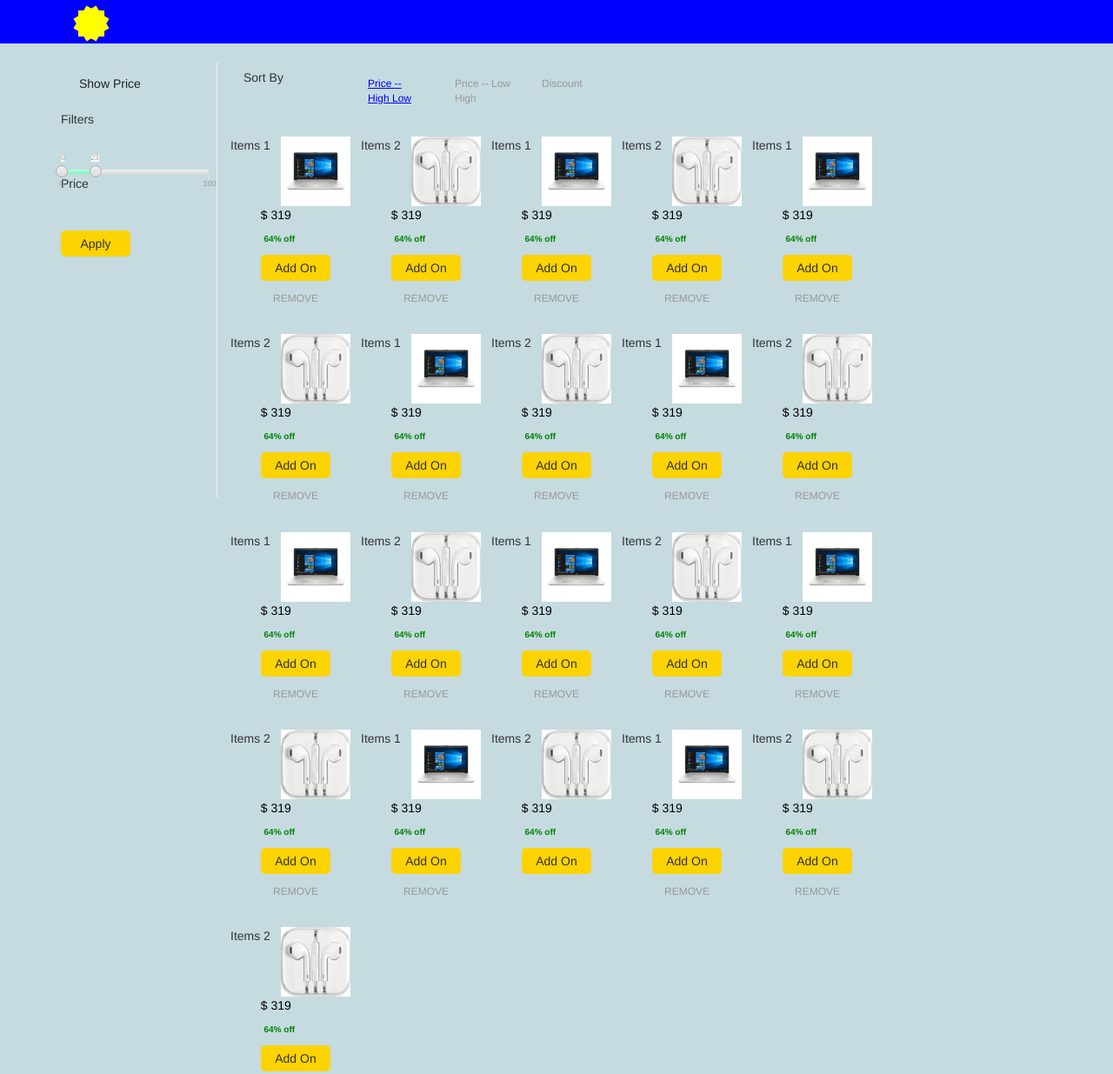
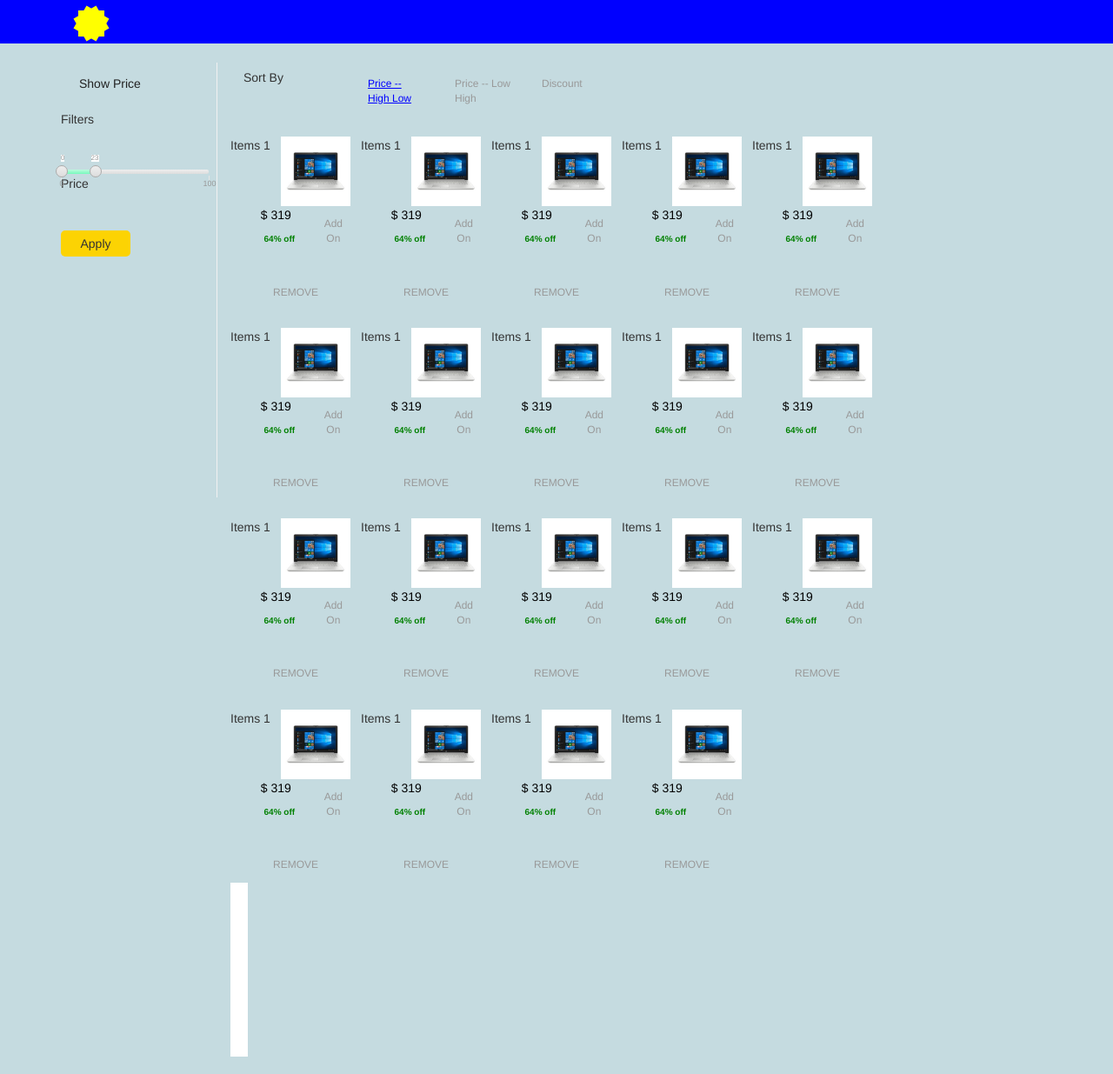
Before and after one commit to AtiSen/Adobe.github.io, a plain HTML site: page index.html in a window 1280 px wide. Shown: the top 1235 px of the page at 87% size. Drawn offline with Linux system fonts and the light colour scheme.

Commit message:
Changes in file

```diff
--- a/index.html
+++ b/index.html
@@ -52,14 +52,14 @@
             <div class="row">
 
            <div class="left-pull col-lg-2 border-rt">
-            <a href="#" id="showmodal">Show Price</a>
+            <a href="#">Show Price</a>
               <h5>Filters</h5>
 
                  <div class="range">
 
                     <input type="range" class="slider-input slider range-slider" value="23" />
                     <p>Price</p>
-                    <button class="apply">Apply</button>
+                    <button class="apply" id="showmodal">Apply</button>
                  </div>
 
               </div>
@@ -71,153 +71,159 @@
                 <li><a href="#">Price -- Low High</a></li>
                 <li><a href="#">Discount</a></li>
             </ul>
-            <div class="shoppingCart">
-               <ul>
+            <div>
+               <ul class="shoppingCart">
                    <li>
                        <img src="images/laptop240x240.jpg" width="150" height="150"  />
                        <span>Items 1</span>
                        <span class="small-txt">$ 319 <a href="#" class="green">64% off</a></span>
-                       <button> Add On</button>
-                       <a href="#">REMOVE</a>
-                    </li>
-                   <li>
-                       <img src="images/headphone.jpeg" width="150" height="150" />
-                       <span>Items 2</span>
-                       <span class="small-txt">$ 319 <a href="#" class="green">64% off</a></span>
-                       <button> Add On</button>
-                       <a href="#">REMOVE</a>
+                       <a href="listingPage.html" class="button"> Add On</a>
+                       <br/>
+                       <a href="#" class="remove">REMOVE</a>
                     </li>
                     <li>
                         <img src="images/laptop240x240.jpg" width="150" height="150"  />
                         <span>Items 1</span>
                         <span class="small-txt">$ 319 <a href="#" class="green">64% off</a></span>
-                        <button> Add On</button>
-                        <a href="#">REMOVE</a>
-                     </li>
-                    <li>
-                        <img src="images/headphone.jpeg" width="150" height="150" />
-                        <span>Items 2</span>
-                        <span class="small-txt">$ 319 <a href="#" class="green">64% off</a></span>
-                        <button> Add On</button>
-                        <a href="#">REMOVE</a>
+                        <a href="listingPage.html" class="button"> Add On</a>
+                        <br/>
+                        <a href="#" class="remove">REMOVE</a>
                    </li>
                    <li>
                         <img src="images/laptop240x240.jpg" width="150" height="150"  />
                         <span>Items 1</span>
                         <span class="small-txt">$ 319 <a href="#" class="green">64% off</a></span>
-                        <button> Add On</button>
-                        <a href="#">REMOVE</a>
-                     </li>
-                    <li>
-                        <img src="images/headphone.jpeg" width="150" height="150" />
-                        <span>Items 2</span>
-                        <span class="small-txt">$ 319 <a href="#" class="green">64% off</a></span>
-                        <button> Add On</button>
-                        <a href="#">REMOVE</a>
+                        <a href="listingPage.html" class="button"> Add On</a>
+                        <br/>
+                        <a href="#" class="remove">REMOVE</a>
                   </li>
                   <li>
                      <img src="images/laptop240x240.jpg" width="150" height="150"  />
                      <span>Items 1</span>
                      <span class="small-txt">$ 319 <a href="#" class="green">64% off</a></span>
-                        <button> Add On</button>
-                        <a href="#">REMOVE</a>
-                     </li>
-                    <li>
-                        <img src="images/headphone.jpeg" width="150" height="150" />
-                        <span>Items 2</span>
-                        <span class="small-txt">$ 319 <a href="#" class="green">64% off</a></span>
-                        <button> Add On</button>
-                        <a href="#">REMOVE</a>
+                     <a href="listingPage.html" class="button"> Add On</a>
+                     <br/>
+                     <a href="#" class="remove">REMOVE</a>
                   </li>
                   <li>
                      <img src="images/laptop240x240.jpg" width="150" height="150"  />
                      <span>Items 1</span>
                      <span class="small-txt">$ 319 <a href="#" class="green">64% off</a></span>
-                        <button> Add On</button>
-                        <a href="#">REMOVE</a>
-                     </li>
-                    <li>
-                        <img src="images/headphone.jpeg" width="150" height="150" />
-                        <span>Items 2</span>
-                        <span class="small-txt">$ 319 <a href="#" class="green">64% off</a></span>
-                        <button> Add On</button>
-                        <a href="#">REMOVE</a>
+                     <a href="listingPage.html" class="button"> Add On</a>
+                     <br/>
+                     <a href="#" class="remove">REMOVE</a>
                   </li>
                   <li>
                      <img src="images/laptop240x240.jpg" width="150" height="150"  />
                      <span>Items 1</span>
                      <span class="small-txt">$ 319 <a href="#" class="green">64% off</a></span>
-                        <button> Add On</button>
-                        <a href="#">REMOVE</a>
-                     </li>
-                    <li>
-                        <img src="images/headphone.jpeg" width="150" height="150" />
-                        <span>Items 2</span>
-                        <span class="small-txt">$ 319 <a href="#" class="green">64% off</a></span>
-                        <button> Add On</button>
-                        <a href="#">REMOVE</a>
+                     <a href="listingPage.html" class="button"> Add On</a>
+                     <br/>
+                     <a href="#" class="remove">REMOVE</a>
                   </li>
                   <li>
                      <img src="images/laptop240x240.jpg" width="150" height="150"  />
                      <span>Items 1</span>
                      <span class="small-txt">$ 319 <a href="#" class="green">64% off</a></span>
-                        <button> Add On</button>
-                        <a href="#">REMOVE</a>
-                     </li>
-                    <li>
-                        <img src="images/headphone.jpeg" width="150" height="150" />
-                        <span>Items 2</span>
-                        <span class="small-txt">$ 319 <a href="#" class="green">64% off</a></span>
-                        <button> Add On</button>
-                        <a href="#">REMOVE</a>
+                     <a href="listingPage.html" class="button"> Add On</a>
+                     <br/>
+                     <a href="#" class="remove">REMOVE</a>
                   </li>
                   <li>
                      <img src="images/laptop240x240.jpg" width="150" height="150"  />
                      <span>Items 1</span>
                      <span class="small-txt">$ 319 <a href="#" class="green">64% off</a></span>
-                        <button> Add On</button>
-                        <a href="#">REMOVE</a>
-                     </li>
-                    <li>
-                        <img src="images/headphone.jpeg" width="150" height="150" />
-                        <span>Items 2</span>
-                        <span class="small-txt">$ 319 <a href="#" class="green">64% off</a></span>
-                        <button> Add On</button>
-                        <a href="#">REMOVE</a>
+                     <a href="listingPage.html" class="button"> Add On</a>
+                     <br/>
+                     <a href="#" class="remove">REMOVE</a>
                   </li>
                   <li>
                      <img src="images/laptop240x240.jpg" width="150" height="150"  />
                      <span>Items 1</span>
                      <span class="small-txt">$ 319 <a href="#" class="green">64% off</a></span>
-                        <button> Add On</button>
-                        <a href="#">REMOVE</a>
-                     </li>
-                    <li>
-                        <img src="images/headphone.jpeg" width="150" height="150" />
-                        <span>Items 2</span>
-                        <span class="small-txt">$ 319 <a href="#" class="green">64% off</a></span>
-                        <button> Add On</button>
+                     <a href="listingPage.html" class="button"> Add On</a>
+                     <br/>
+                     <a href="#" class="remove">REMOVE</a>
                   </li>
                   <li>
                      <img src="images/laptop240x240.jpg" width="150" height="150"  />
                      <span>Items 1</span>
                      <span class="small-txt">$ 319 <a href="#" class="green">64% off</a></span>
-                        <button> Add On</button>
-                        <a href="#">REMOVE</a>
+                     <a href="listingPage.html" class="button"> Add On</a>
+                     <br/>
+                     <a href="#" class="remove">REMOVE</a>
                   </li>
                   <li>
-                        <img src="images/headphone.jpeg" width="150" height="150" />
-                        <span>Items 2</span>
+                     <img src="images/laptop240x240.jpg" width="150" height="150"  />
+                     <span>Items 1</span>
                      <span class="small-txt">$ 319 <a href="#" class="green">64% off</a></span>
-                        <button> Add On</button>
-                        <a href="#">REMOVE</a>
+                     <a href="listingPage.html" class="button"> Add On</a>
+                     <br/>
+                     <a href="#" class="remove">REMOVE</a>
                   </li>
                   <li>
-                        <img src="images/headphone.jpeg" width="150" height="150" />
-                        <span>Items 2</span>
+                     <img src="images/laptop240x240.jpg" width="150" height="150"  />
+                     <span>Items 1</span>
                      <span class="small-txt">$ 319 <a href="#" class="green">64% off</a></span>
-                        <button> Add On</button>
-                        <a href="#">REMOVE</a>
+                     <a href="listingPage.html" class="button"> Add On</a>
+                     <br/>
+                     <a href="#" class="remove">REMOVE</a>
+                  </li>
+                  <li>
+                     <img src="images/laptop240x240.jpg" width="150" height="150"  />
+                     <span>Items 1</span>
+                     <span class="small-txt">$ 319 <a href="#" class="green">64% off</a></span>
+                     <a href="listingPage.html" class="button"> Add On</a>
+                     <br/>
+                     <a href="#" class="remove">REMOVE</a>
+                  </li>
+                  <li>
+                     <img src="images/laptop240x240.jpg" width="150" height="150"  />
+                     <span>Items 1</span>
+                     <span class="small-txt">$ 319 <a href="#" class="green">64% off</a></span>
+                     <a href="listingPage.html" class="button"> Add On</a>
+                     <br/>
+                     <a href="#" class="remove">REMOVE</a>
+                  </li>
+                  <li>
+                     <img src="images/laptop240x240.jpg" width="150" height="150"  />
+                     <span>Items 1</span>
+                     <span class="small-txt">$ 319 <a href="#" class="green">64% off</a></span>
+                     <a href="listingPage.html" class="button"> Add On</a>
+                     <br/>
+                     <a href="#" class="remove">REMOVE</a>
+                  </li>
+                  <li>
+                     <img src="images/laptop240x240.jpg" width="150" height="150"  />
+                     <span>Items 1</span>
+                     <span class="small-txt">$ 319 <a href="#" class="green">64% off</a></span>
+                     <a href="listingPage.html" class="button"> Add On</a>
+                     <br/>
+                     <a href="#" class="remove">REMOVE</a>
+                  </li>
+                  <li>
+                     <img src="images/laptop240x240.jpg" width="150" height="150"  />
+                     <span>Items 1</span>
+                     <span class="small-txt">$ 319 <a href="#" class="green">64% off</a></span>
+                     <a href="listingPage.html" class="button"> Add On</a>
+                     <br/>
+                     <a href="#" class="remove">REMOVE</a>
+                  </li>
+                  <li>
+                     <img src="images/laptop240x240.jpg" width="150" height="150"  />
+                     <span>Items 1</span>
+                     <span class="small-txt">$ 319 <a href="#" class="green">64% off</a></span>
+                     <a href="listingPage.html" class="button"> Add On</a>
+                     <br/>
+                     <a href="#" class="remove">REMOVE</a>
+                  </li>
+                  <li>
+                     <img src="images/laptop240x240.jpg" width="150" height="150"  />
+                     <span>Items 1</span>
+                     <span class="small-txt">$ 319 <a href="#" class="green">64% off</a></span>
+                     <a href="listingPage.html" class="button"> Add On</a>
+                     <br/>
+                     <a href="#" class="remove">REMOVE</a>
                   </li>
                </ul>
 
```
Lines whose indentation alone changed are shown as unchanged.
